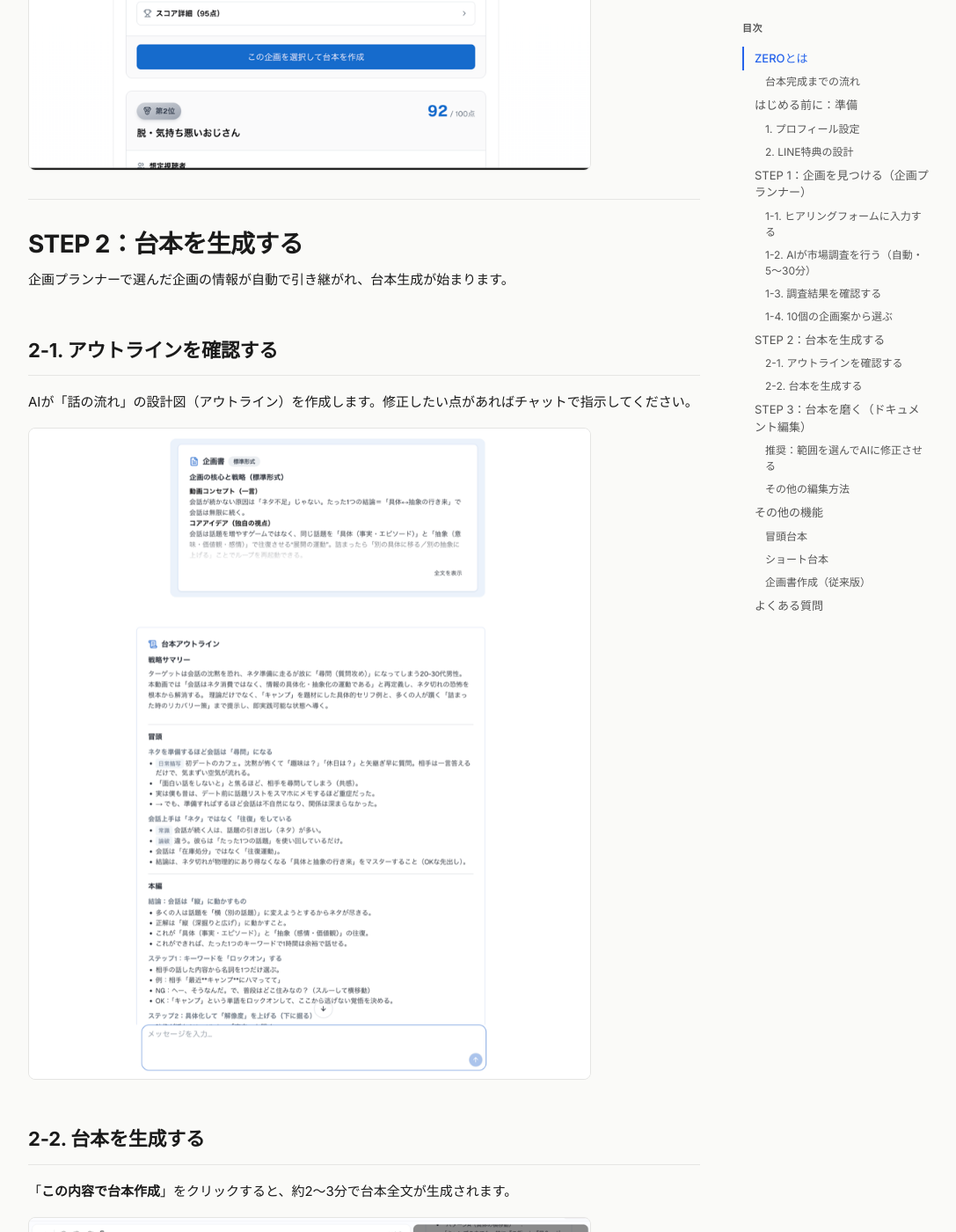
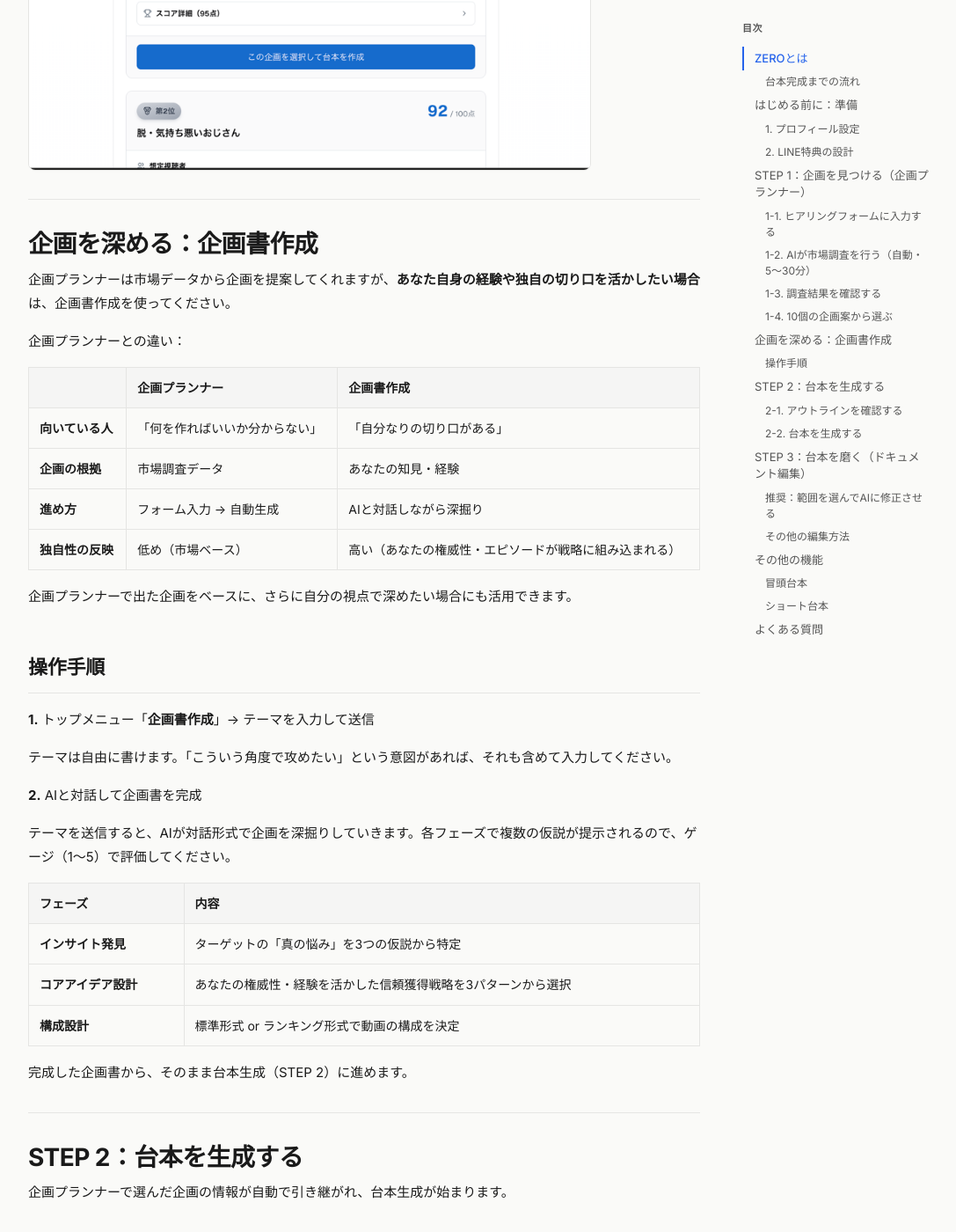
Before and after one commit to ele-inc/zero_user_manual, a Jekyll site: the page built from docs/manual.md, in a window 1280 px wide and 1400 px high, scrolled down 7006 px. Shown: the whole window at 88% size, without its empty margins (92-1179 px from the left). Built offline with Jekyll 4.4.1, drawn with Linux system fonts in a browser that asks for light colours; some of the changed text lies outside the part shown.

Commit message:
企画書作成の操作手順を簡素化後のフローに更新
Co-Authored-By: Claude Opus 4.6 (1M context) <noreply@anthropic.com>

```diff
--- a/docs/manual.md
+++ b/docs/manual.md
@@ -109,6 +109,44 @@ ZEROは、YouTube動画の企画立案から台本完成までをAIと一緒に
 
 ---
 
+# 企画を深める：企画書作成
+
+企画プランナーは市場データから企画を提案してくれますが、**あなた自身の経験や独自の切り口を活かしたい場合**は、企画書作成を使ってください。
+
+企画プランナーとの違い：
+
+| | 企画プランナー | 企画書作成 |
+|---|---|---|
+| **向いている人** | 「何を作ればいいか分からない」 | 「自分なりの切り口がある」 |
+| **企画の根拠** | 市場調査データ | あなたの知見・経験 |
+| **進め方** | フォーム入力 → 自動生成 | AIと対話しながら深掘り |
+| **独自性の反映** | 低め（市場ベース） | 高い（あなたの権威性・エピソードが戦略に組み込まれる） |
+
+企画プランナーで出た企画をベースに、さらに自分の視点で深めたい場合にも活用できます。
+
+## 操作手順
+
+**1.** トップメニュー「**企画書作成**」→ テーマを入力して送信
+
+テーマは自由に書けます。「こういう角度で攻めたい」という意図があれば、それも含めて入力してください。
+
+**2.** AIと対話して企画書を完成
+
+テーマを送信すると、AIが対話形式で企画を深掘りしていきます。各フェーズで複数の仮説が提示されるので、ゲージ（1〜5）で評価してください。
+
+| フェーズ | 内容 |
+|---------|------|
+| **インサイト発見** | ターゲットの「真の悩み」を3つの仮説から特定 |
+| **コアアイデア設計** | あなたの権威性・経験を活かした信頼獲得戦略を3パターンから選択 |
+| **構成設計** | 標準形式 or ランキング形式で動画の構成を決定 |
+
+完成した企画書から、そのまま台本生成（STEP 2）に進めます。
+
+<!-- TODO: スクリーンショット（企画書作成のテーマ入力画面） -->
+<!-- TODO: スクリーンショット（ゲージ評価の画面） -->
+
+---
+
 # STEP 2：台本を生成する
 
 企画プランナーで選んだ企画の情報が自動で引き継がれ、台本生成が始まります。
@@ -178,13 +216,6 @@ AIが「話の流れ」の設計図（アウトライン）を作成します。
 2. ペルソナ分析を確認 →「OK」と送信
 3. 複数のショート台本案を取得
 
-## 企画書作成（従来版）
-
-「すでに作りたいテーマが決まっている」場合は、従来の企画書作成も利用できます。AIとチャットで対話しながら企画を練り上げます。
-
-1. トップメニュー「**企画書作成**」→ テーマを入力 →「**企画を出す**」
-2. 30件の企画案から選択して「**深堀り**」
-3. AIと対話（3〜5回）して企画書を完成
 
 ---
 
```
